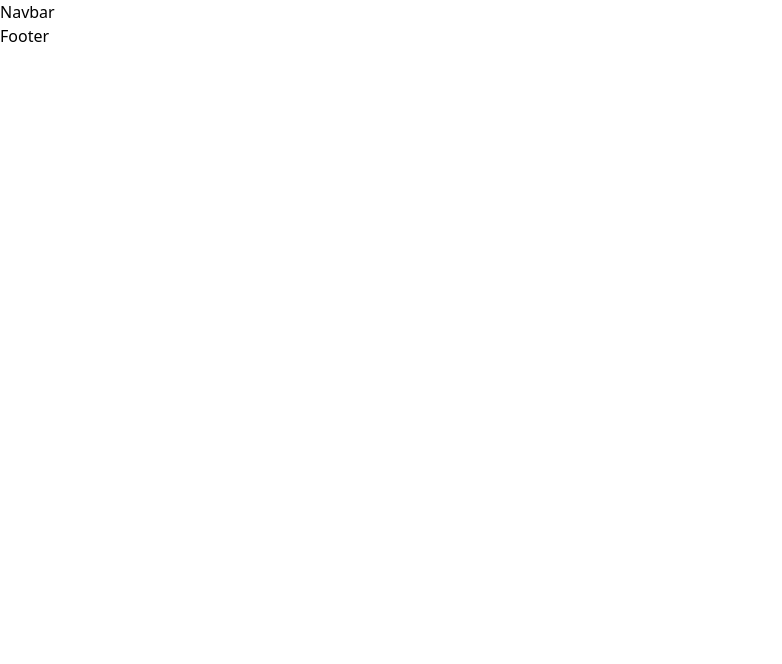
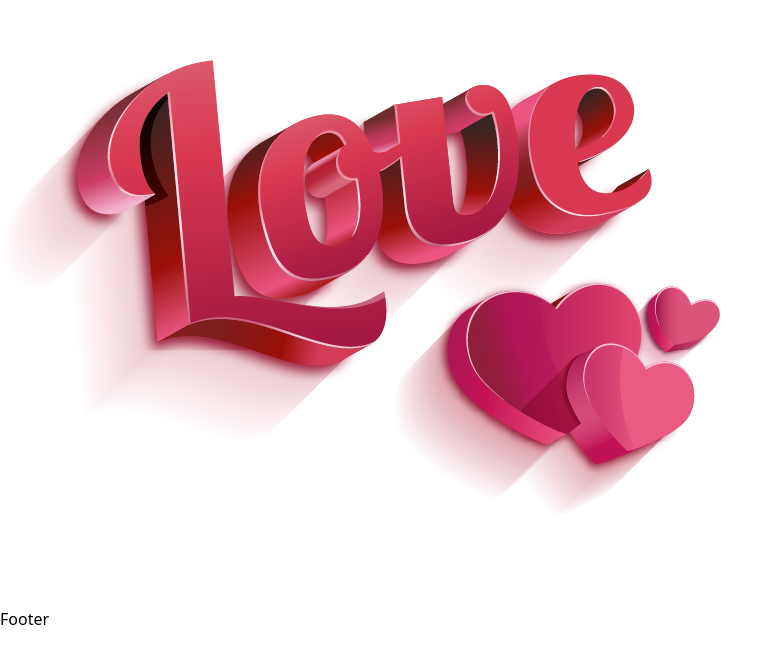
Before and after one commit to TeamProjectsReact/Dating-Aite, a React (Vite) app in the folder client/: page / in a window 1280 px wide. Shown: the top 664 px of the page, without its empty margins (0-782 px from the left). Built offline with nearby package versions, Linux system fonts and the light colour scheme.

Commit message:
Update Navbar.jsx
Co-Authored-By: JehanKandy  <jehankandy@gmail.com>
Co-Authored-By: Anupa Gamage <125038143+Anupa1998@users.noreply.github.com>

```diff
--- a/client/src/comportments/HomePage/Navbar.jsx
+++ b/client/src/comportments/HomePage/Navbar.jsx
@@ -1,10 +1,11 @@
 import React from 'react'
+import LoveImage from '../../assets/lvoe.png'
 
 const Navbar = () => {
   return (
     <div>
         <div className='mb-20 text-2xl font-semibold text-white'>
-            Navbar
+            <img src={LoveImage} alt="" className='w-50 h-50'/>
         </div>
     </div>
   )
```
